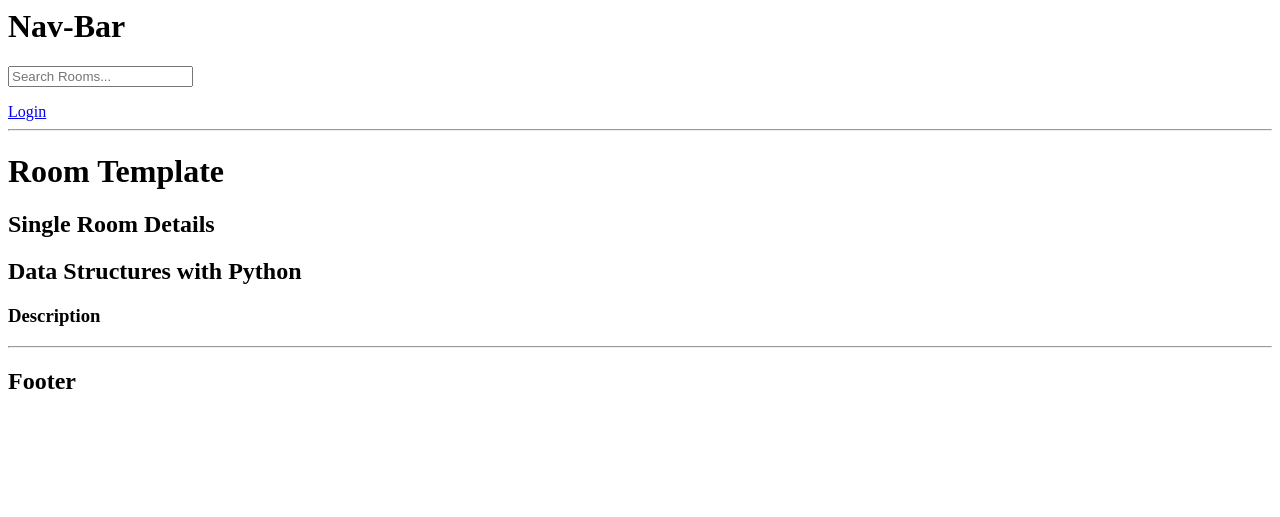
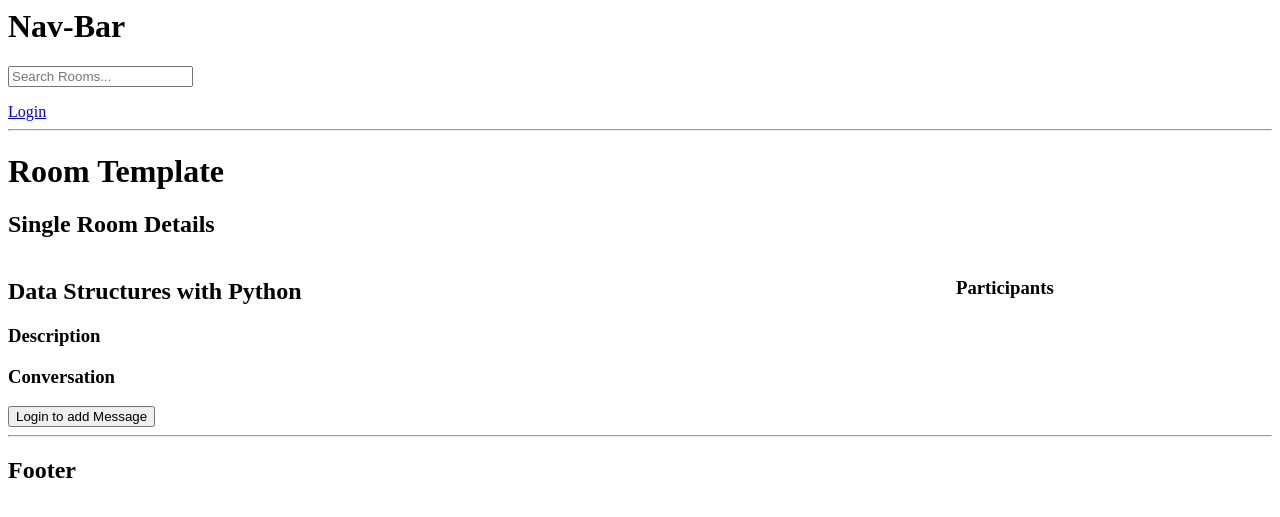
Before and after one commit to mogalhriram/StudyBud, a Django app: page /room/e3559044-b2a2-453f-a887-952140b7451e in a window 1280 px wide. Shown: the top 517 px of the page. Run offline with Django 3.2, Linux system fonts and the light colour scheme; data comes from the database, SQL or seed files in the repository; both versions use the stored data as it was after the commit.

Commit message:
Messaging Feature Added

```diff
--- a/base/forms.py
+++ b/base/forms.py
@@ -1,6 +1,7 @@
-from dataclasses import field
+from dataclasses import field, fields
+from pyexpat import model
 from django.forms import ModelForm
-from .models import Room
+from .models import Room, Message
 from django.contrib.auth.models import User
 
 class RoomForm(ModelForm):
@@ -12,3 +13,8 @@ class UserForm(ModelForm):
     class Meta:
         model = User
         fields = ['username', 'first_name', 'last_name', 'email', 'password']
+
+class MessageForm(ModelForm):
+    class Meta:
+        model = Message
+        fields = ['body']
--- a/base/models.py
+++ b/base/models.py
@@ -17,6 +17,9 @@ class Message(models.Model):
 
     def __str__(self) -> str:
         return self.body[:20]
+
+    class Meta:
+        ordering = ['-updated']
 
 
 class Room(models.Model):
--- a/base/templates/base/room.html
+++ b/base/templates/base/room.html
@@ -1,12 +1,62 @@
 {% extends 'main.html' %}
 {% block content%}
+
 <h1>Room Template</h1>
 <h2>Single Room Details</h2>
-<div>
+
+<style>
+    .room-container{
+        display: grid;
+        grid-template-columns: 3fr 1fr;
+    }
+</style>
+
+
+
+<div class="room-container">
+
+
+    <div>
     <h2>{{room.title}}</h2>
     <h3>Description</h3>
     <p>
         {{room.description}}
     </p>
+
+    <h3>Conversation</h3>
+    {% for comment in comments %}
+    <div>{{comment.body}} </div>
+    <small>
+        {{comment.user}} ({{comment.updated|timesince}} ago) |
+        {% if comment.user == request.user %}
+        <a href="{% url 'edit-message' comment.id %}">edit</a> |
+        <a href="{% url 'delete-message' comment.id %}">delete</a>
+        {% endif %}
+    </small>
+    <hr>
+    {% endfor %}
+
+    {% if request.user.is_authenticated %}
+    <form method="POST" action="">
+        {% csrf_token %}
+        {{form.body}}
+        <input type="submit" value="Add Message">
+    </form>
+    {% else %}
+    <a href="{% url 'login' %}"><button>Login to add Message</button></a>
+    {% endif %}
+
+</div>
+
+<div>
+    <h3>Participants</h3>
+    <ul>
+        {% for participant in participants%}
+        <li>{{participant}}</li>
+        {% endfor %}
+    </ul>
+</div>
+
+
 </div>
 {% endblock content%}
--- a/base/urls.py
+++ b/base/urls.py
@@ -11,5 +11,8 @@ urlpatterns =[
 
     path('login/', views.loginPage, name='login'),
     path('logout/', views.logoutPage, name='logout'),
-    path('register/', views.registerUser, name='register')
+    path('register/', views.registerUser, name='register'),
+
+    path('edit-message/<str:pk>', views.editMessage, name="edit-message"),
+    path('delete-message/<str:pk>', views.deleteMessage, name="delete-message"),
 ]
--- a/base/views.py
+++ b/base/views.py
@@ -1,24 +1,50 @@
+import re
 from django.http import HttpResponse
 from os import name
-from .models import Room, Topic
+from .models import Room, Topic, Message
 from django.shortcuts import render, redirect
-from .forms import RoomForm, UserForm
+from .forms import RoomForm, UserForm, MessageForm
 from django.db.models import Q
 from django.contrib.auth.models import User
 from django.contrib.auth import authenticate, login, logout
 from django.contrib import messages
 from django.contrib.auth.decorators import login_required
+from django.contrib.auth.forms import UserCreationForm
+
+@login_required
+def deleteMessage(request, pk):
+    message = Message.objects.get(id=pk)
+    if request.method == 'POST':
+        message.delete()
+        return redirect('room', message.room.id)
+    return render(request, 'base/delete_form.html')
+
+
+@login_required(login_url='login')
+def editMessage(request, pk):
+    message = Message.objects.get(id=pk)
+    form = MessageForm(instance=message)
+    if request.method == "POST":
+        form = MessageForm(request.POST,instance=message)
+        if form.is_valid:
+            form.save()
+            return redirect('room', message.room.id)
+    context = {"form": form}
+    return render(request, 'base/message.html', context)
 
 def registerUser(request):
     if request.method == "POST":
-        form = UserForm(request.POST)
+        #form = UserForm(request.POST)
+        form = UserCreationForm(request.POST)
         if form.is_valid:
-            form.save()
-            user = User.objects.get(username = request.POST.get('username'))
-            print(user)
+            # form.save()
+            # user = User.objects.get(username = request.POST.get('username'))
+            # print(user)
+            user = form.save(commit=False)
             login(request, user)
             return redirect('home')
-    form = UserForm()
+    #form = UserForm()
+    form = UserCreationForm()
     action = "register"
     context = {"action": action, "form": form}
     return render(request, 'base/login_register.html', context)
@@ -69,7 +95,26 @@ def home(request,):
 
 def room(request, pk):
     room = Room.objects.get(id=pk)
-    context = {"room": room}
+    messages = room.message_set.all()
+    participant = []
+    for message in messages:
+        if message.user not in participant:
+            participant.append(message.user)
+
+
+    print(participant)
+
+    #participants = messages.
+    if request.method == 'POST':
+        form = MessageForm(request.POST)
+        if form.is_valid:
+            message = form.save(commit=False)
+            message.user = request.user
+            message.room = room
+            message.save()
+            return redirect('room', room.id)
+    form = MessageForm()
+    context = {"room": room, "comments":messages, "form" : form, "participants": participant}
     return render(request, "base/room.html", context= context)
 
 @login_required
```
Also changed, not shown: base/templates/base/message.html (added, +9 -0 lines), db.sqlite3.
